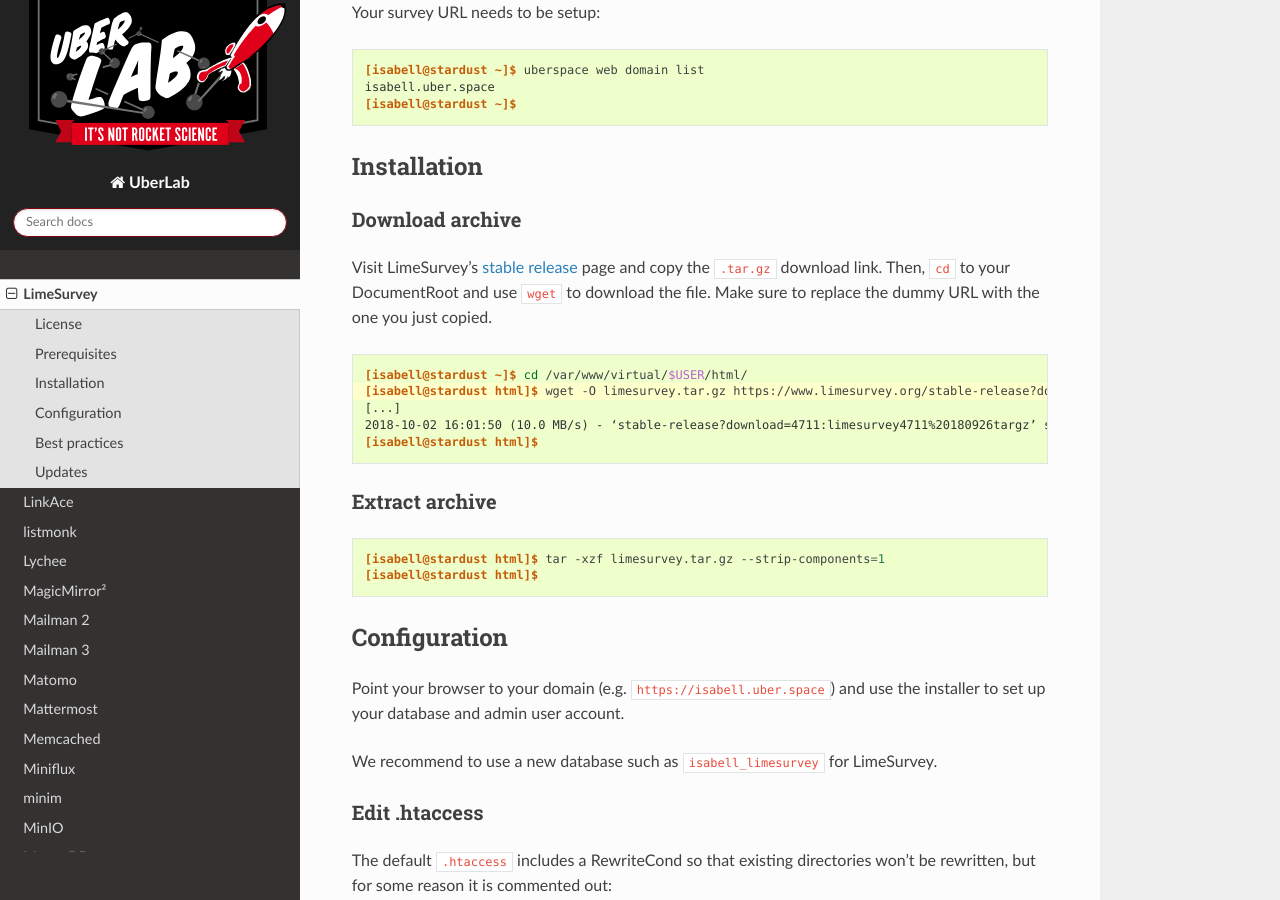
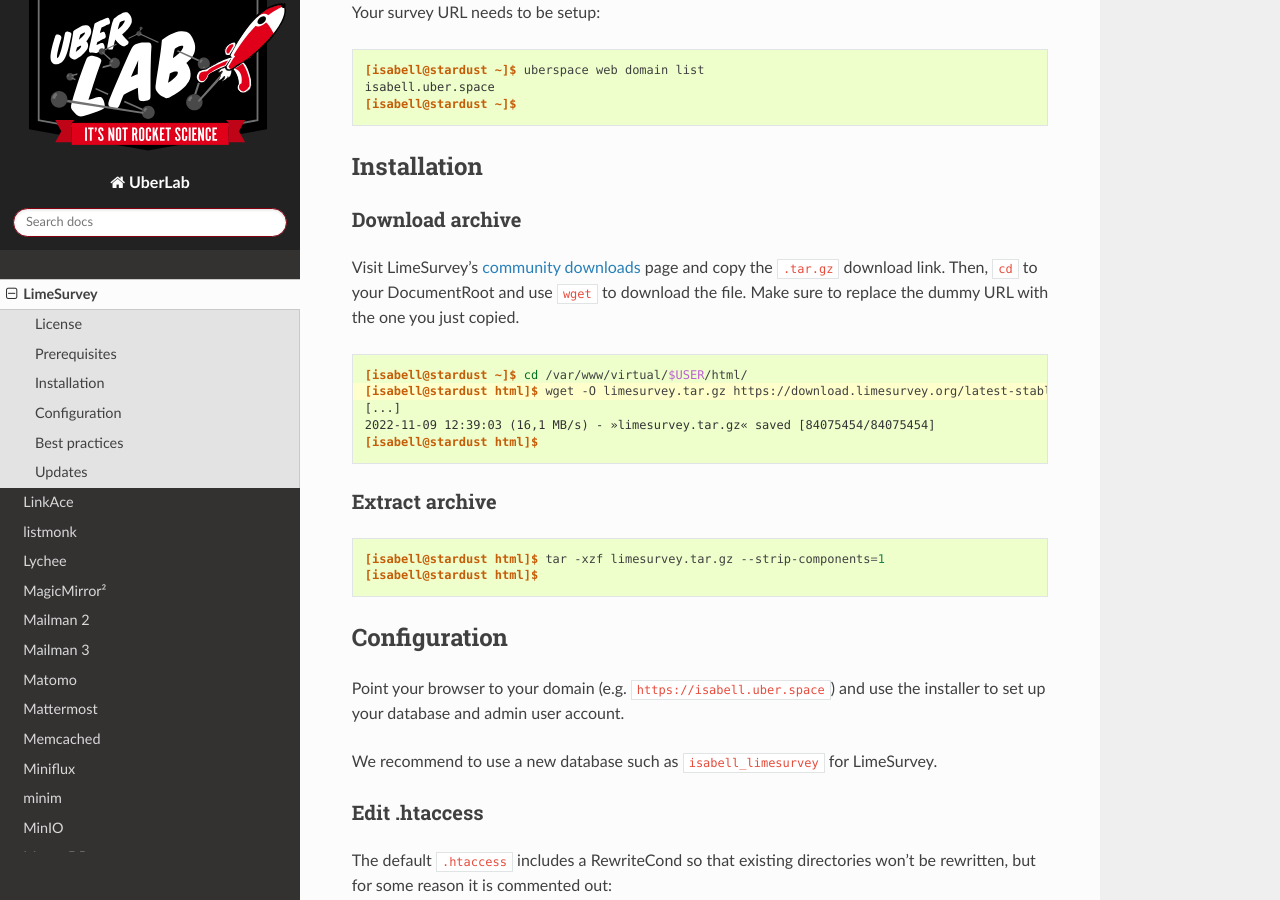
Before and after one commit to Uberspace/lab, a Sphinx documentation site: the page built from source/guide_limesurvey.rst, in a window 1280 px wide and 900 px high, scrolled down 1707 px. Built offline with Sphinx 7.4.7 and the Read the Docs theme 2.0.0, drawn with Linux system fonts in a browser that asks for light colours.

Commit message:
[limesurvey] new downloads page

```diff
--- a/source/guide_limesurvey.rst
+++ b/source/guide_limesurvey.rst
@@ -67,15 +67,15 @@
 Download archive
 ----------------
 
-Visit LimeSurvey's `stable release`_ page and copy the ``.tar.gz`` download link. Then, ``cd`` to your DocumentRoot and use ``wget`` to download the file. Make sure to replace the dummy URL with the one you just copied.
+Visit LimeSurvey's `community downloads`_ page and copy the ``.tar.gz`` download link. Then, ``cd`` to your DocumentRoot and use ``wget`` to download the file. Make sure to replace the dummy URL with the one you just copied.
 
 .. code-block:: console
  :emphasize-lines: 2
 
  [isabell@stardust ~]$ cd /var/www/virtual/$USER/html/
- [isabell@stardust html]$ wget -O limesurvey.tar.gz https://www.limesurvey.org/stable-release?download=4711:limesurvey4711%20180926targz
+ [isabell@stardust html]$ wget -O limesurvey.tar.gz https://download.limesurvey.org/latest-stable-release/limesurvey5.4.10+221107.zip
  [...]
- 2018-10-02 16:01:50 (10.0 MB/s) - ‘stable-release?download=4711:limesurvey4711%20180926targz’ saved [72359513/72359513]
+ 2022-11-09 12:39:03 (16,1 MB/s) - »limesurvey.tar.gz« saved [84075454/84075454]
  [isabell@stardust html]$
 
 
@@ -152,7 +152,7 @@
 .. _LimeSurvey: https://www.limesurvey.org/
 .. _feed: https://github.com/LimeSurvey/LimeSurvey/releases.atom
 .. _GPLv2: https://www.gnu.org/licenses/old-licenses/gpl-2.0.en.html
-.. _stable release: https://www.limesurvey.org/en/downloads/category/25-latest-stable-release
+.. _community downloads: https://community.limesurvey.org/downloads/
 
 ----
 
```
